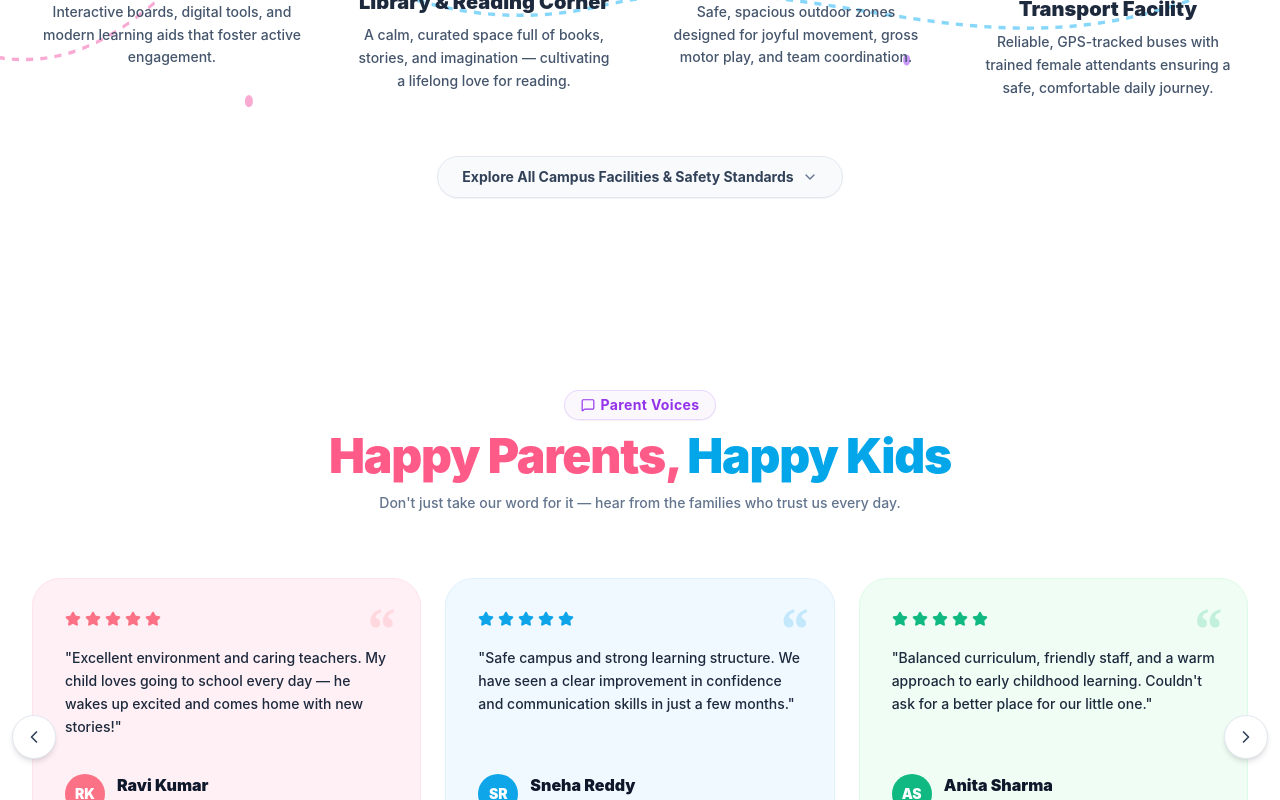
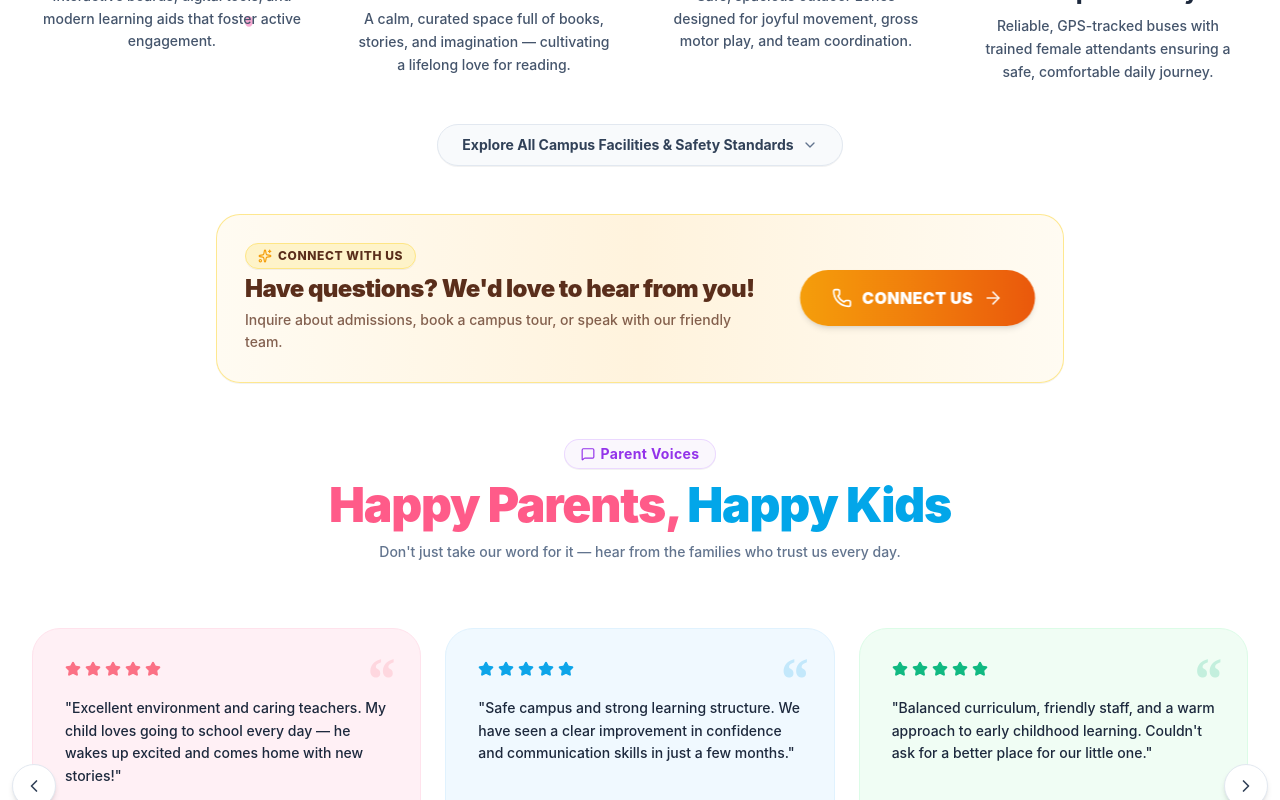
Before and after one commit to sankeerth3399/ChocolateKids, a React (Vite) app: page / in a window 1280 px wide. Shown: the part 6340-7140 px from the top of the page. Built offline with nearby package versions, Linux system fonts and the light colour scheme; a web font is replaced by a local one.

Commit message:
feat: reduce gap after Campus Facilities and add compact Connect Us CTA with subtle wiggle animation

```diff
--- a/src/Pages/Home.jsx
+++ b/src/Pages/Home.jsx
@@ -6,6 +6,7 @@ import CorePhilosophy from "../components/CorePhilosophy";
 import WhyChooseUs from "../components/WhyChooseUs";
 import LearningPrograms from "../components/LearningPrograms";
 import Facilities from "../components/Facilities";
+import ConnectCTA from "../components/ConnectCTA";
 import Testimonials from "../components/Testimonials";
 import AdmissionsCTA from "../components/AdmissionsCTA";
 import Footer from "../components/Footer";
@@ -40,6 +41,9 @@ export default function Home() {
         {/* 6. Facilities (What We Offer) */}
         <Facilities />
 
+        {/* Compact CONNECT US CTA Banner */}
+        <ConnectCTA />
+
         {/* 7. Parent & Child Focused Testimonials */}
         <Testimonials />
 
--- /dev/null
+++ b/src/components/ConnectCTA.jsx
@@ -0,0 +1,41 @@
+import React from "react";
+import { Link } from "react-router-dom";
+import { Phone, ArrowRight, Sparkles } from "lucide-react";
+
+export default function ConnectCTA() {
+  return (
+    <section className="bg-white py-4 sm:py-6 relative z-10">
+      <div className="max-w-4xl mx-auto px-4 sm:px-6">
+        <div className="p-5 sm:p-6 lg:p-7 rounded-2xl sm:rounded-3xl bg-gradient-to-r from-[#FFFBF2] via-[#FFF3DD] to-[#FFFBF2] border border-amber-200/90 shadow-2xs hover:shadow-xs transition-shadow flex flex-col sm:flex-row items-center justify-between gap-5 text-center sm:text-left">
+
+          {/* Left: Heading & Supporting Text */}
+          <div className="space-y-1 sm:max-w-lg">
+            <div className="inline-flex items-center gap-1.5 px-3 py-1 rounded-full bg-amber-100/90 text-[#5A2E1B] text-xs font-extrabold uppercase tracking-wider mb-1 border border-amber-200 shadow-2xs">
+              <Sparkles className="w-3.5 h-3.5 text-[#F59E0B]" />
+              <span>Connect With Us</span>
+            </div>
+            <h3 className="font-heading font-black text-xl sm:text-2xl text-[#5A2E1B] tracking-tight">
+              Have questions? We'd love to hear from you!
+            </h3>
+            <p className="text-xs sm:text-sm text-[#5A2E1B]/75 font-medium leading-relaxed">
+              Inquire about admissions, book a campus tour, or speak with our friendly team.
+            </p>
+          </div>
+
+          {/* Right: Shaking / Animated CONNECT US Action Button */}
+          <div className="shrink-0 w-full sm:w-auto flex justify-center">
+            <Link
+              to="/contact"
+              className="animate-wiggle-subtle w-full sm:w-auto inline-flex items-center justify-center gap-2.5 px-7 sm:px-8 py-3.5 sm:py-4 rounded-full text-sm sm:text-base font-black tracking-wide text-white bg-gradient-to-r from-[#F59E0B] to-[#EA580C] hover:from-[#D97706] hover:to-[#C2410C] shadow-md hover:shadow-lg transition-all duration-300 transform active:scale-98 cursor-pointer select-none"
+            >
+              <Phone className="w-4 h-4 sm:w-5 sm:h-5 text-white shrink-0" />
+              <span>CONNECT US</span>
+              <ArrowRight className="w-4 h-4 sm:w-5 sm:h-5 text-white/90 shrink-0" />
+            </Link>
+          </div>
+
+        </div>
+      </div>
+    </section>
+  );
+}
--- a/src/components/Facilities.jsx
+++ b/src/components/Facilities.jsx
@@ -3,11 +3,11 @@ import { Sparkles, ShieldCheck, Palette, HeartHandshake, CheckCircle2, ChevronDo
 import { facilitiesData } from "../data";
 import { BrandBadge } from "../utils/brandHelper";
 
-export default function Facilities() {
+export default function Facilities({ className = "" }) {
   const [showAll, setShowAll] = useState(false);
 
   return (
-    <section id="facilities" className="py-16 sm:py-24 bg-white relative overflow-hidden">
+    <section id="facilities" className={`pt-16 sm:pt-20 pb-4 sm:pb-6 bg-white relative overflow-hidden ${className}`}>
       {/* Whimsical curved dotted pastel paths in the background (similar to reference) */}
       <div className="absolute inset-0 pointer-events-none overflow-hidden select-none" aria-hidden="true">
         <svg
@@ -244,7 +244,7 @@ export default function Facilities() {
         </div>
 
         {/* Optional Expandable Button to View Full Campus Facilities */}
-        <div className="mt-14 text-center">
+        <div className="mt-8 sm:mt-10 text-center">
           <button
             onClick={() => setShowAll(!showAll)}
             className="inline-flex items-center gap-2 px-6 py-2.5 rounded-full bg-slate-50 hover:bg-slate-100 text-slate-700 text-xs sm:text-sm font-bold border border-slate-200 transition-colors shadow-2xs cursor-pointer"
--- a/src/components/Testimonials.jsx
+++ b/src/components/Testimonials.jsx
@@ -2,7 +2,7 @@ import React, { useState } from "react";
 import { MessageSquare, Star, ChevronLeft, ChevronRight } from "lucide-react";
 import { highlightBrand } from "../utils/brandHelper";
 
-export default function Testimonials() {
+export default function Testimonials({ className = "" }) {
   const [currentIndex, setCurrentIndex] = useState(0);
 
   const testimonials = [
@@ -107,7 +107,7 @@ export default function Testimonials() {
   const visibleCards = getVisibleTestimonials();
 
   return (
-    <section id="testimonials" className="py-16 sm:py-24 bg-white relative overflow-hidden">
+    <section id="testimonials" className={`pt-6 sm:pt-8 pb-16 sm:pb-24 bg-white relative overflow-hidden ${className}`}>
       <div className="max-w-7xl mx-auto px-4 sm:px-6 lg:px-8 relative z-10">
 
         {/* Section Header */}
--- a/src/index.css
+++ b/src/index.css
@@ -290,6 +290,49 @@
   animation: pulseSubtle 3s ease-in-out infinite;
 }
 
+@keyframes connectWiggle {
+  0%, 100% {
+    transform: translateX(0);
+  }
+  2% {
+    transform: translateX(-4px);
+  }
+  4% {
+    transform: translateX(4px);
+  }
+  6% {
+    transform: translateX(-3px);
+  }
+  8% {
+    transform: translateX(3px);
+  }
+  10% {
+    transform: translateX(-2px);
+  }
+  12% {
+    transform: translateX(2px);
+  }
+  14% {
+    transform: translateX(-1px);
+  }
+  16% {
+    transform: translateX(1px);
+  }
+  18% {
+    transform: translateX(0);
+  }
+}
+
+.animate-wiggle-subtle {
+  display: inline-flex;
+  animation: connectWiggle 3.5s ease-in-out infinite;
+  will-change: transform;
+}
+
+.animate-wiggle-subtle:hover {
+  animation-play-state: paused;
+}
+
 .storybook-glow {
   text-shadow: 0 2px 14px rgba(255, 255, 255, 0.9), 0 0 30px rgba(255, 250, 240, 0.8);
 }
```
